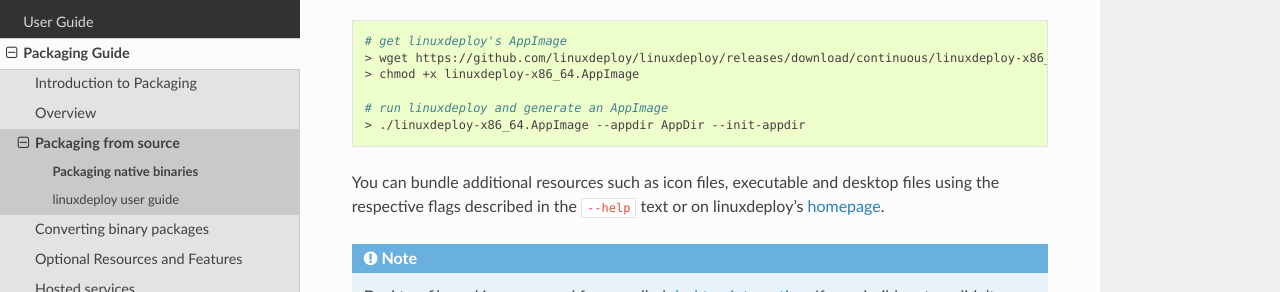
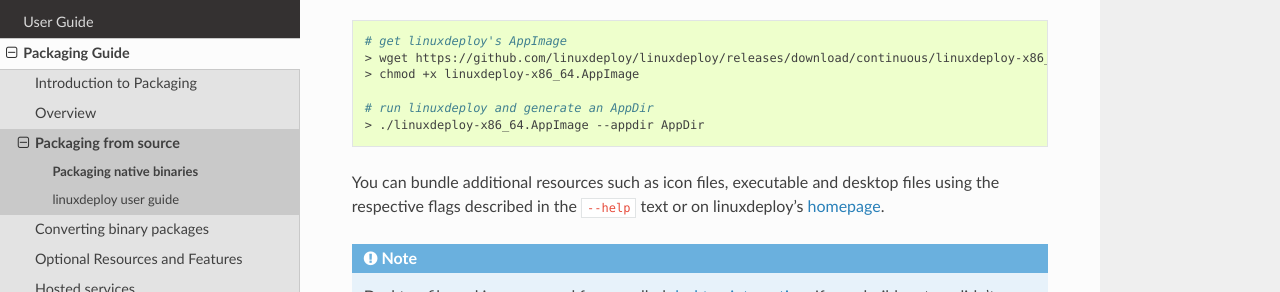
Before and after one commit to AppImage/docs.appimage.org, a Sphinx documentation site: the page built from source/packaging-guide/from-source/native-binaries.rst, in a window 1280 px wide and 900 px high, scrolled down 3856 px. Shown: the part 159-451 px from the top of the window. Built offline with Sphinx 7.4.7 and the Read the Docs theme 2.0.0, drawn with Linux system fonts in a browser that asks for light colours; pages that are not in the unit, such as notebooks, are missing from menus.

Commit message:
Fix packaging guide (fixes #12)

```diff
--- a/source/packaging-guide/from-source/native-binaries.rst
+++ b/source/packaging-guide/from-source/native-binaries.rst
@@ -140,8 +140,8 @@
    > wget https://github.com/linuxdeploy/linuxdeploy/releases/download/continuous/linuxdeploy-x86_64.AppImage
    > chmod +x linuxdeploy-x86_64.AppImage
 
-   # run linuxdeploy and generate an AppImage
-   > ./linuxdeploy-x86_64.AppImage --appdir AppDir --init-appdir
+   # run linuxdeploy and generate an AppDir
+   > ./linuxdeploy-x86_64.AppImage --appdir AppDir
 
 You can bundle additional resources such as icon files, executable and desktop files using the respective flags described in the ``--help`` text or on linuxdeploy's `homepage <https://github.com/linuxdeploy/linuxdeploy>`_.
 
```
Also changed, not shown: 2 other files.
